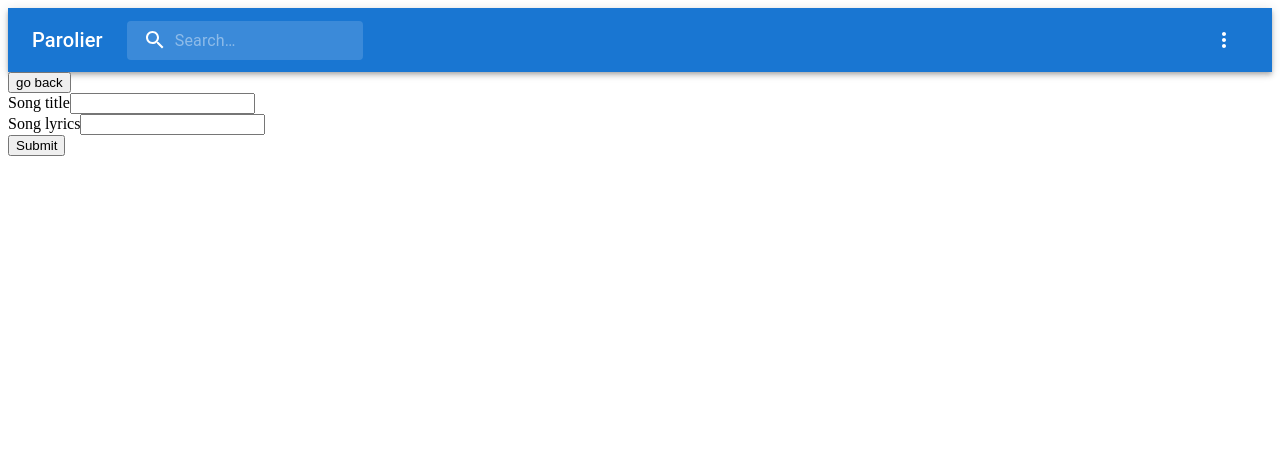
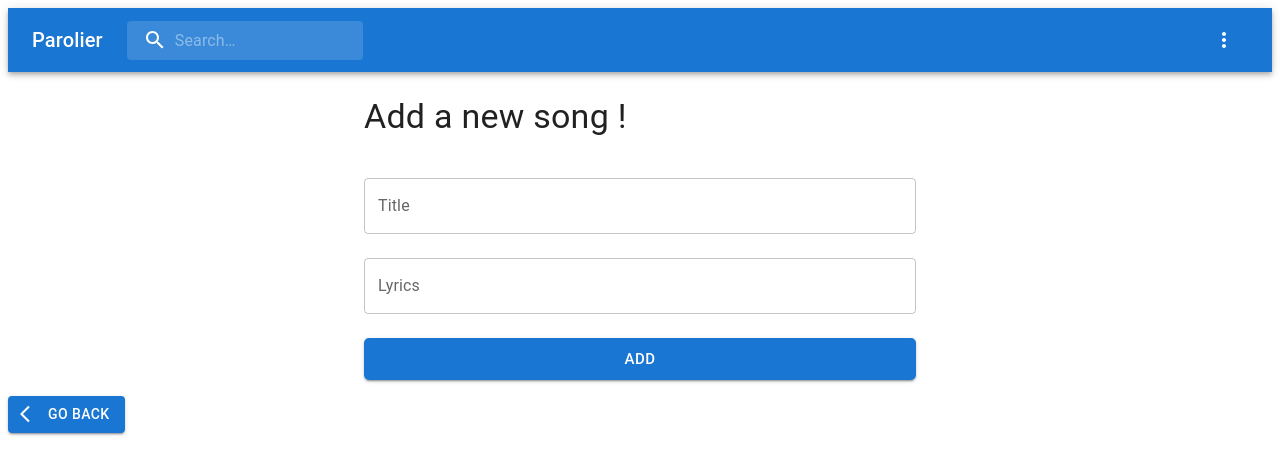
Before and after one commit to alexquenelle/parolier-v2, a Next.js app: page /addSong in a window 1280 px wide. Shown: the top 474 px of the page. Built offline with nearby package versions, Linux system fonts and the light colour scheme.

Commit message:
front/add_go_back_footer [ADD] go back footer button + metrial ui on the add song pages

```diff
--- a/pages/_app.jsx
+++ b/pages/_app.jsx
@@ -1,10 +1,18 @@
 import NavBar from './navbar';
+import { useRouter } from 'next/router';
+import ArrowBackIosIcon from '@mui/icons-material/ArrowBackIos';
+import { Button } from '@mui/material';
 
 function MyApp({ Component, pageProps }) {
+    const router = useRouter();
+
     return (
         <>
             <NavBar />
             <Component {...pageProps} />
+            <Button onClick={() => router.back()} variant="contained" startIcon={<ArrowBackIosIcon />}>
+                Go Back
+            </Button>
         </>
     );
 }
--- a/pages/addSong.jsx
+++ b/pages/addSong.jsx
@@ -1,13 +1,21 @@
 import axios from 'axios';
 import React, { useState, useEffect } from 'react';
 import { useRouter } from 'next/router';
+import Box from '@mui/material/Box';
+import { Button, Container, TextField, Typography } from '@mui/material';
 
 export default function Home() {
     const router = useRouter();
     let songTitle = undefined;
     let songBuffer = undefined;
+    const errorString = 'This input field cannot be empty.';
+    const [errorEmptyField, setErrorEmptyField] = useState('');
 
     const add_data = () => {
+        console.log(songBuffer);
+        if (songTitle === undefined || songTitle === '' || songBuffer === undefined || songBuffer === '') {
+            setErrorEmptyField(errorString);
+        } else {
             axios({
                 method: 'post',
                 url: 'api/add',
@@ -16,27 +24,68 @@ export default function Home() {
                     song_buffer: songBuffer,
                 },
             });
+        }
     };
 
     return (
         <>
-            <button onClick={() => router.back()}>go back</button>
-            <br />
-            <>Song title</>
-            <input
+            <Box
+                component="main"
+                sx={{
+                    alignItems: 'center',
+                    display: 'flex',
+                    flexGrow: 1,
+                    minHeight: '100%',
+                }}>
+                <Container maxWidth="sm">
+                    <form>
+                        <Box sx={{ my: 3 }}>
+                            <Typography color="textPrimary" variant="h4">
+                                Add a new song !
+                            </Typography>
+                        </Box>
+                        <TextField
+                            fullWidth
+                            error={errorEmptyField !== ''}
+                            helperText={errorEmptyField}
+                            label="Title"
+                            margin="normal"
+                            maxRows={Infinity}
+                            multiline
                             onChange={() => {
                                 songTitle = event.target.value;
+                                setErrorEmptyField('');
                             }}
+                            variant="outlined"
                         />
-            <br />
-            <>Song lyrics</>
-            <input
+                        <TextField
+                            fullWidth
+                            error={errorEmptyField !== ''}
+                            helperText={errorEmptyField}
+                            label="Lyrics"
+                            margin="normal"
+                            multiline
+                            maxRows={Infinity}
                             onChange={() => {
                                 songBuffer = event.target.value;
+                                setErrorEmptyField('');
                             }}
+                            variant="outlined"
                         />
-            <br />
-            <button onClick={add_data}>Submit</button>
+                        <Box sx={{ py: 2 }}>
+                            <Button
+                                color="primary"
+                                style={{ borderRadius: '5px' }}
+                                fullWidth
+                                size="large"
+                                onClick={add_data}
+                                variant="contained">
+                                Add
+                            </Button>
+                        </Box>
+                    </form>
+                </Container>
+            </Box>
         </>
     );
 }
```
Also changed, not shown: pages/settings.jsx (+0 -24 lines). Lines whose indentation alone changed are shown as unchanged.
